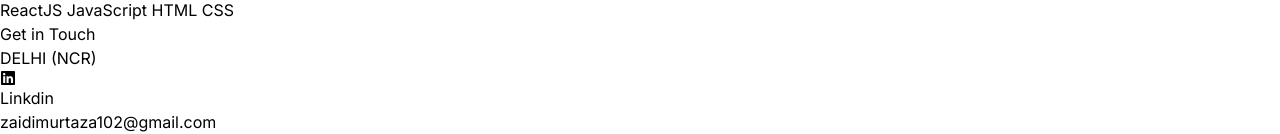
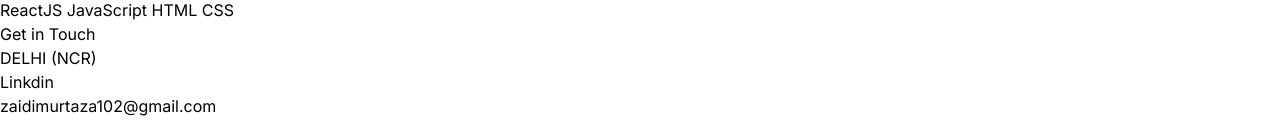
Before and after one commit to zaidimurtaza/murtaza, a React (Vite) app: page / in a window 1280 px wide. Shown: the part 3813-3947 px from the top of the page. Built offline with nearby package versions, Linux system fonts and the light colour scheme.

Commit message:
Update Contact.jsx link

```diff
--- a/src/component/Contact.jsx
+++ b/src/component/Contact.jsx
@@ -19,7 +19,7 @@
         whileInView={{opacity:1,x:0}}
         initial={{opacity:0, x: 100}}
         transition={{duration: 1}}
-     className="my-4"><a href="https://www.linkedin.com/in/mohd-murtaza-57816b302/" target="_blank" rel="noopener noreferrer"> <FaLinkedin/> {CONTACT.phoneNo}</a></motion.p>
+     className="my-4"><a href="https://www.linkedin.com/in/murtaza-57816b302/" target="_blank" rel="noopener noreferrer"> {CONTACT.phoneNo}</a></motion.p>
 
     <a href="https://mail.google.com/mail/?view=cm&fs=1&to=zaidimurtaza102@gmail.com" target="_blank" rel="noopener noreferrer" className="border-b texy-center">{CONTACT.email} </a>
     </div></div>
```
